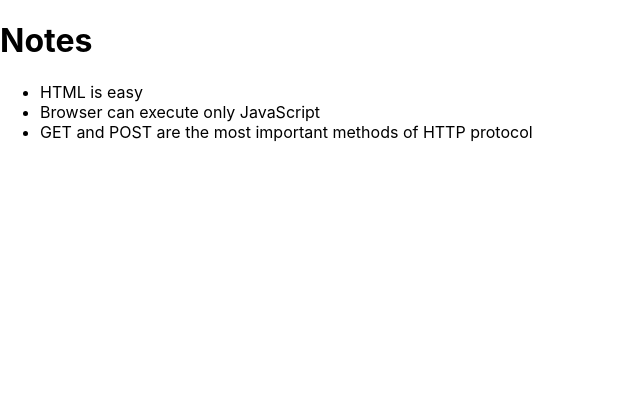
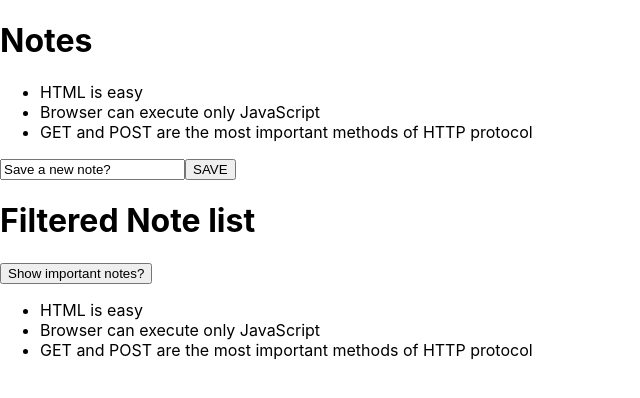
Before and after one commit to cherylfong/netscapia, a React (Create React App) app in the folder part2/preliminary/: page / in a window 1280 px wide. Shown: the top 398 px of the page, without its empty margins (0-640 px from the left). Built offline with nearby package versions, Linux system fonts and the light colour scheme.

Commit message:
add notes from Part 2 section b

```diff
--- a/part2/preliminary/src/App.js
+++ b/part2/preliminary/src/App.js
@@ -1,5 +1,6 @@
 import logo from './logo.svg';
 import './App.css';
+import {useState} from 'react';
 
 const App = (props) => {
 
@@ -8,7 +9,43 @@ const App = (props) => {
   // this is a destructuring syntax
   // similar to:
   // const notes = props.notes
-  const { notes } = props
+  // const { notes } = props
+
+  const [notes, setNotes] = useState(props.notes)
+  const [newNote, setNewNote] = useState('Save a new note?')
+  const [isShowAll, setShowAll] = useState(true)
+
+  // creates a new note Object and adds it to the notes array
+  const addNote = (event) => {
+
+    event.preventDefault() // e.g. prevents page from reloading
+
+    console.log('Triggered event source: ', event.target)
+
+    const noteObject = {
+      content: newNote,
+      // 50% chance for importance either true or false
+      important: Math.random()  < 0.5,
+      id: notes.length +1,
+    }
+
+    setNotes(notes.concat(noteObject))
+    setNewNote('Ready to save another note!')
+  }
+
+  // changes the input value of the form and updates newNote content state
+  const handleNewNote = (event) => {
+    // does not have default actions that occur
+    setNewNote(event.target.value)
+    console.log('Triggered event source value: ', event.target.value)
+  }
+
+  // an array of notes
+  // if showAll is true, then return all notes
+  // otherwise, return notes with important attribute set to true
+  //
+  // "===" operator is redundant
+  const notesToShow = isShowAll ? notes : notes.filter(note => note.important === true)
 
   return (
     <div>
@@ -46,6 +83,29 @@ const App = (props) => {
           <Note key={note.id} note={note}/>
         )}
       </ul>
+
+
+      {/* value is the place holder and needs onChange to make edits to the form field i.e. value's content */}
+
+      {/* onChange is called each time when change occurs! */}
+      <form onSubmit={addNote}>
+        <input value={newNote}
+        onChange={handleNewNote}
+        />
+        <button type='submit'>SAVE</button>
+      </form>
+
+
+      <h1>Filtered Note list</h1>
+      <button onClick={ () => setShowAll(!isShowAll)}>
+          Show {isShowAll ? "important notes?" : "all notes?"}
+      </button>
+      <ul>
+        { notesToShow.map(note =>
+          <Note key={note.id} note={note}/>
+        )}
+      </ul>
+
     </div>
   )
 }
```
Also changed, not shown: 1 other file (tests, documents, lock files or other folders).
